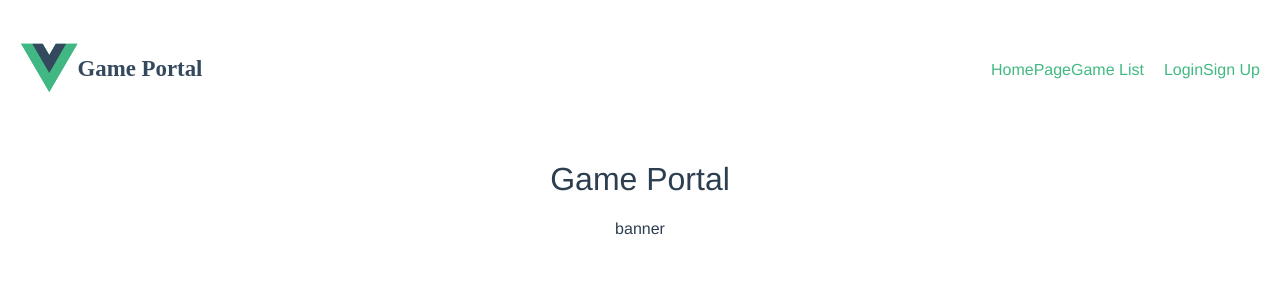
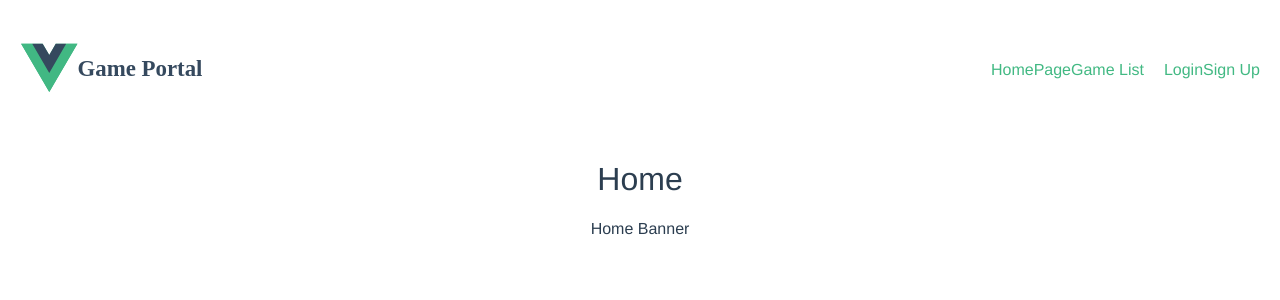
Before and after one commit to wallbanger/GamePortal, a Vue app: page / in a window 1280 px wide. Shown: the top 300 px of the page. Built offline with nearby package versions, Linux system fonts and the light colour scheme; the HTML template or start-up script is replaced by a standard one.

Commit message:
update Home

```diff
--- a/src/components/Home.vue
+++ b/src/components/Home.vue
@@ -1,7 +1,7 @@
 <template>
     <div class="home">
         <h1>{{ msg }}</h1>
-        <div class="banner">banner</div>
+        <div class="banner">Home Banner</div>
     </div>
 </template>
 
@@ -10,7 +10,7 @@
         name: 'home',
         data () {
             return {
-                msg: 'Game Portal'
+                msg: 'Home'
             }
         }
     }
```
